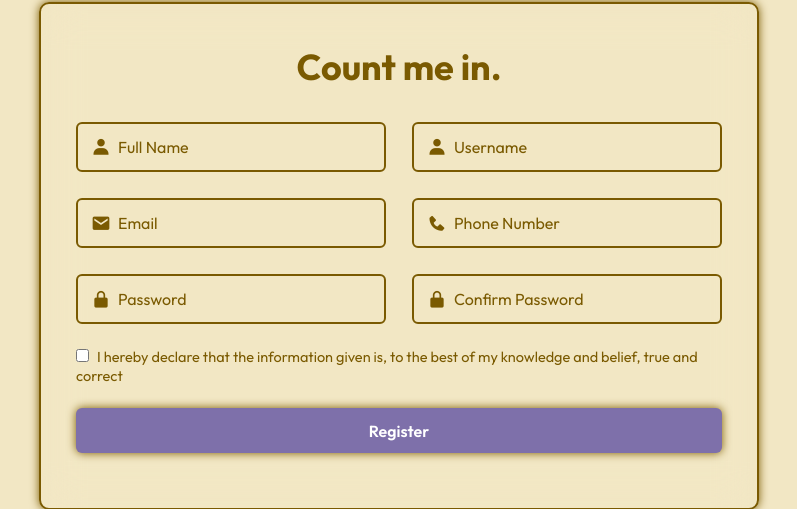
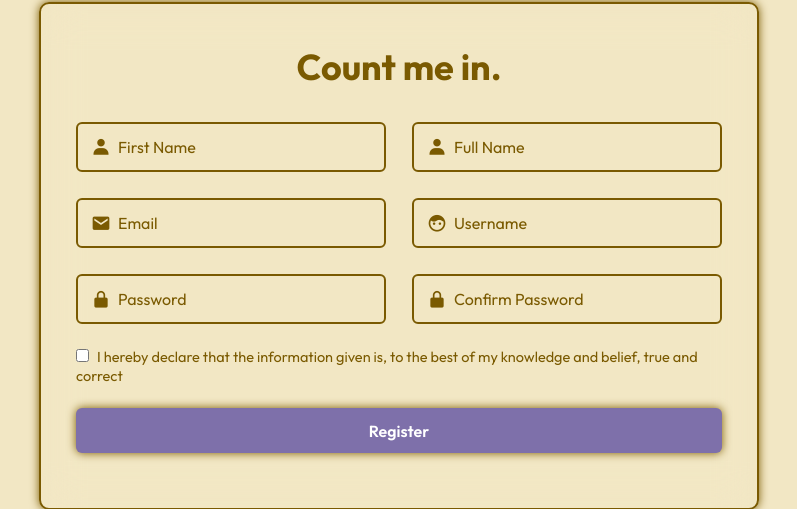
Before and after one commit to lyscodes/CFG_Software_2_4, a Flask app: page /register in a window 1280 px wide. Shown: the part 144-653 px from the top of the page, without its empty margins (241-1038 px from the left). Run offline with Flask 3, Linux system fonts and the light colour scheme.

Commit message:
removed phone number from register

```diff
--- a/templates/register.html
+++ b/templates/register.html
@@ -20,12 +20,13 @@
 
         <div class="input-box">
             <div class="input-field">
-                <input type="text" placeholder="Full Name" required>
+                <input type="text" placeholder="First Name" required>
                 <i class='bx bxs-user'></i>
             </div>
 
+
             <div class="input-field">
-                <input type="text" placeholder="Username" required>
+                <input type="text" placeholder="Full Name" required>
                 <i class='bx bxs-user'></i>
             </div>
         </div>
@@ -37,8 +38,8 @@
             </div>
 
             <div class="input-field">
-                <input type="number" placeholder="Phone Number" required>
-                <i class='bx bxs-phone'></i>
+                <input type="text" placeholder="Username" required>
+                <i class='bx bxs-face'></i>
             </div>
         </div>
 
```
